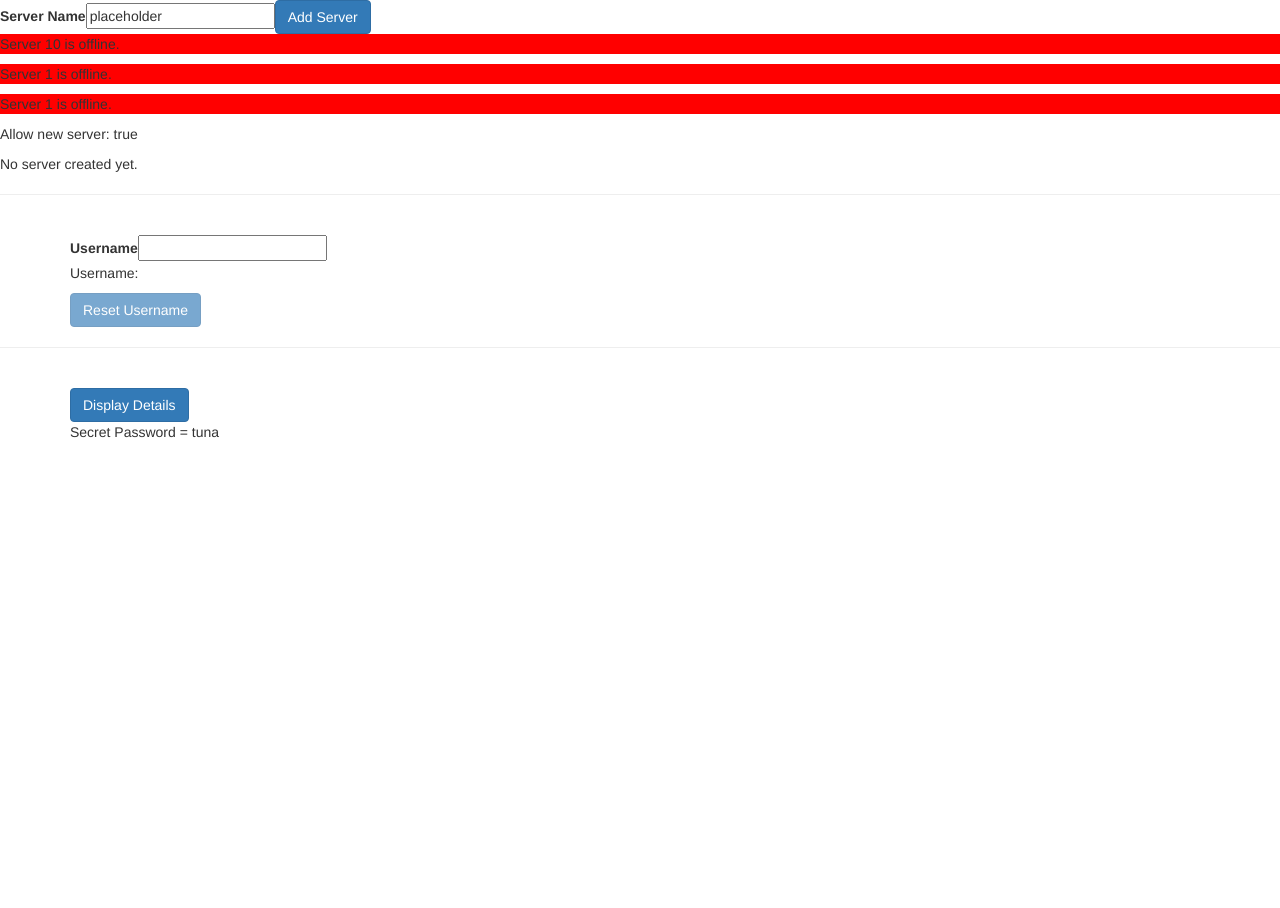
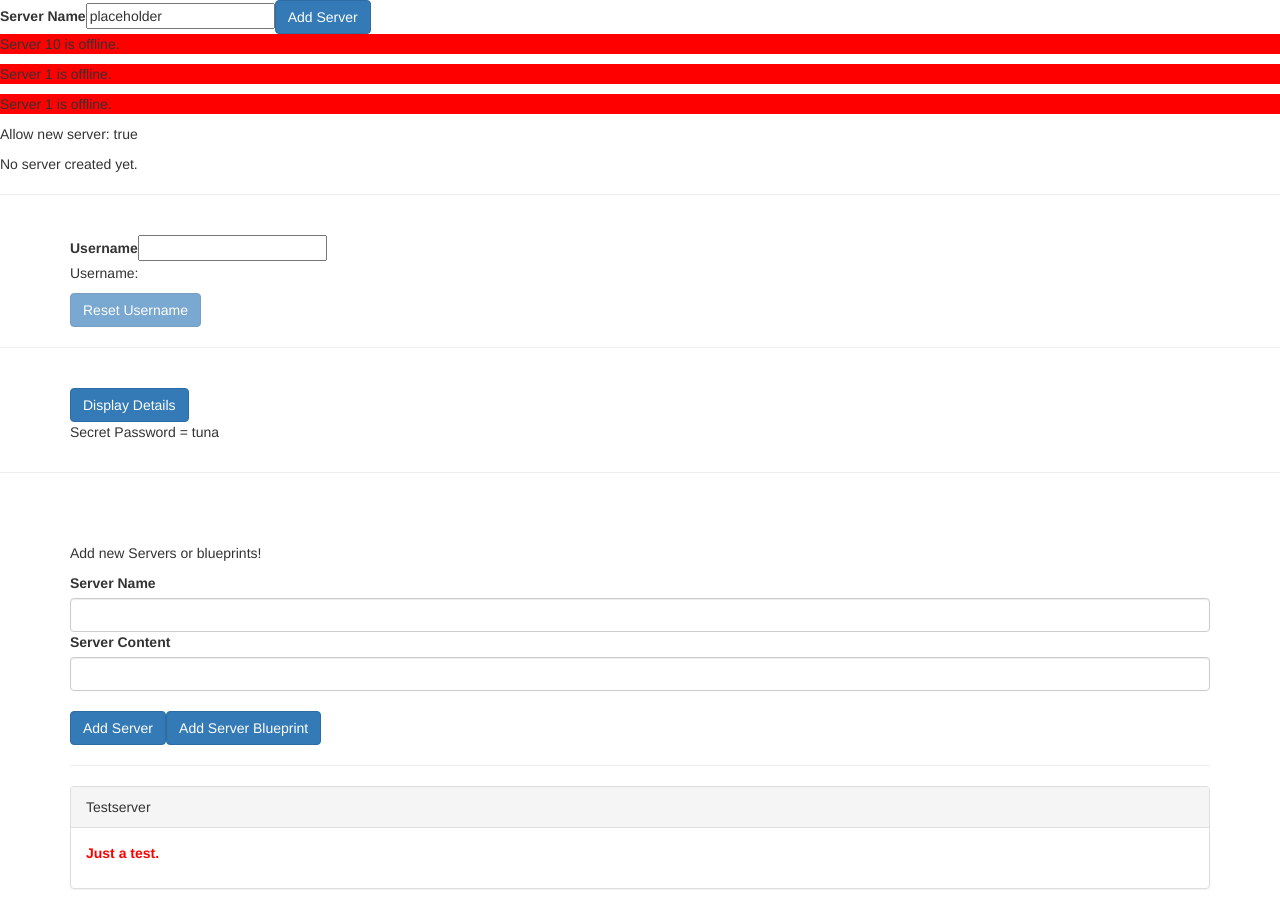
Before and after one commit to jessephilip/angular4Learning, an Angular app: page / in a window 1280 px wide. Shown: the top 908 px of the page. Before the commit the page ends 800 px from the top, so only its background shows below. Built offline with nearby package versions, Linux system fonts and the light colour scheme.

Commit message:
progress

```diff
--- a/src/app/app.component.html
+++ b/src/app/app.component.html
@@ -5,3 +5,6 @@
 <hr />
 <br />
 <app-assignment3></app-assignment3>
+<hr>
+<br>
+<app-data-binding></app-data-binding>
--- /dev/null
+++ b/src/app/cockpit/cockpit.component.html
@@ -0,0 +1,20 @@
+<div class="row">
+	<div class="col-xs-12">
+		<p>Add new Servers or blueprints!</p>
+		<label>Server Name</label>
+		<!-- <input type="text" class="form-control" [(ngModel)]="newServerName"> -->
+		<input
+			type="text"
+			class="form-control"
+			#serverNameInput>
+		<label>Server Content</label>
+		<input type="text" class="form-control" [(ngModel)]="newServerContent">
+		<br>
+		<button
+		class="btn btn-primary"
+		(click)="onAddServer(serverNameInput)">Add Server</button>
+		<button
+		class="btn btn-primary"
+		(click)="onAddBlueprint()">Add Server Blueprint</button>
+	</div>
+</div>
--- /dev/null
+++ b/src/app/cockpit/cockpit.component.ts
@@ -0,0 +1,27 @@
+import { Component, EventEmitter, OnInit, Output } from '@angular/core';
+
+@Component({
+	selector: 'app-cockpit',
+	templateUrl: './cockpit.component.html',
+	styleUrls: ['./cockpit.component.css']
+})
+export class CockpitComponent implements OnInit {
+
+	@Output() serverCreated = new EventEmitter<{serverName:string, serverContent:string}>()
+	@Output('bpCreated') blueprintCreated = new EventEmitter<{blueprintName:string, blueprintContent:string}>()
+
+	newServerName = '';
+	newServerContent = '';
+
+	constructor() { }
+
+	ngOnInit() {}
+
+	onAddServer(serverName) {
+		this.serverCreated.emit({serverName: serverName.value, serverContent: this.newServerContent});
+	}
+
+	onAddBlueprint(serverName) {
+		this.blueprintCreated.emit({blueprintName: serverName.value, blueprintContent: this.newServerContent});
+	}
+}
--- /dev/null
+++ b/src/app/data-binding/data-binding.component.css
@@ -0,0 +1,3 @@
+.container {
+	margin-top: 30px;
+}
--- /dev/null
+++ b/src/app/data-binding/data-binding.component.html
@@ -0,0 +1,14 @@
+<div class="container">
+	<app-cockpit
+		(serverCreated)="onServerAdded($event)"
+		(bpCreated)="onBlueprintAdded($event)"></app-cockpit>
+	<hr>
+	<div class="row">
+		<div class="col-xs-12">
+		<app-server-element
+			*ngFor="let serverElement of serverElements"
+			[srvElement]="serverElement">
+		</app-server-element>
+		</div>
+	</div>
+</div>
--- /dev/null
+++ b/src/app/data-binding/data-binding.component.ts
@@ -0,0 +1,36 @@
+import { Component, OnInit } from '@angular/core';
+
+@Component({
+	selector: 'app-data-binding',
+	templateUrl: './data-binding.component.html',
+	styleUrls: ['./data-binding.component.css']
+})
+export class DataBindingComponent implements OnInit {
+
+	constructor() { }
+
+	ngOnInit() { }
+
+	serverElements = [
+		{type:'server', name:'Testserver', content:'Just a test.'},
+		{type:'server', name:'Development Server', content:'For development.'},
+		{type:'server', name:'Production Server', content:'For production.'},
+	];
+
+
+	onServerAdded(serverData: {serverName: string, serverContent: string}) {
+		this.serverElements.push({
+			type: 'server',
+			name: serverData.serverName,
+			content: serverData.serverContent
+		});
+	}
+
+	onBlueprintAdded(blueprintData: {blueprintName: string, blueprintContent: string}) {
+		this.serverElements.push({
+			type: 'blueprint',
+			name: blueprintData.blueprintName,
+			content: blueprintData.blueprintContent
+		});
+	}
+}
--- /dev/null
+++ b/src/app/server-element/server-element.component.css
@@ -0,0 +1,3 @@
+p {
+	color: blue;
+}
--- /dev/null
+++ b/src/app/server-element/server-element.component.html
@@ -0,0 +1,9 @@
+<div class="panel panel-default">
+	<div class="panel-heading">{{ element.name }}</div>
+	<div class="panel-body">
+		<p>
+			<strong *ngIf="element.type === 'server'" style="color: red">{{ element.content }}</strong>
+			<em *ngIf="element.type === 'blueprint'">{{ element.content }}</em>
+		</p>
+	</div>
+</div>
--- /dev/null
+++ b/src/app/server-element/server-element.component.ts
@@ -0,0 +1,17 @@
+import { Component, Input, OnInit, ViewEncapsulation } from '@angular/core';
+
+@Component({
+	selector: 'app-server-element',
+	templateUrl: './server-element.component.html',
+	styleUrls: ['./server-element.component.css'],
+	encapsulation: ViewEncapsulation.Emulated // none, native
+})
+export class ServerElementComponent implements OnInit {
+
+	@Input('srvElement') element: {type:string, name:string, content:string};
+
+	constructor() { }
+
+	ngOnInit() {}
+
+}
```
Also changed, not shown: src/app/app.module.ts (+7 -1 lines), src/app/cockpit/cockpit.component.css (added).
